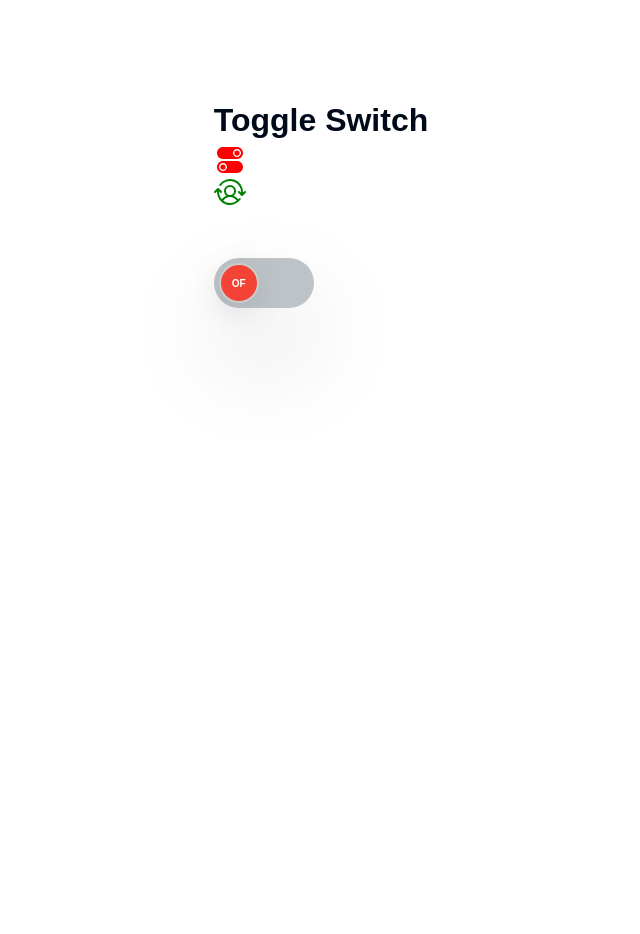
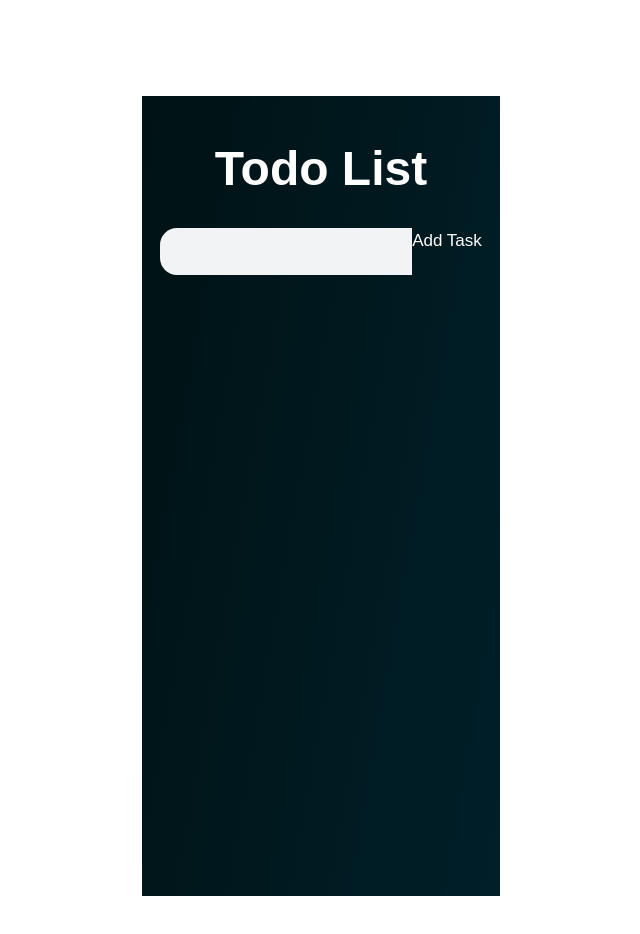
Before and after one commit to muktinathrajbanshi/reactJS2025, a React (Vite) app: page / in a window 1280 px wide. Shown: the top 934 px of the page, without its empty margins (319-959 px from the left). Before the commit the page ends 800 px from the top, so only its background shows below. Built offline with nearby package versions, Linux system fonts and the light colour scheme.

Commit message:
refresh is happened due to form now it's cleared

```diff
--- a/src/App.jsx
+++ b/src/App.jsx
@@ -4,7 +4,8 @@
 // import { DerivedState } from "./components/DericedState";
 // import { LiftStateUp } from "./components/LiftStateUp";
 import "./components/Netflix.module.css";
-import { ToggleSwitch } from "./projects/ToggleSwitch/ToggleSwitch";
+import { Todo } from "./projects/Todo/Todo";
+// import { ToggleSwitch } from "./projects/ToggleSwitch/ToggleSwitch";
 // import { EventHandling } from "./components/EventHandling";
 // import { EventProps } from "./components/EventProps";
 // import { EventPropagation } from "./components/EventPropagation";
@@ -22,7 +23,8 @@ const App = () => {
     {/* <Sibling /> */}
     {/* <DerivedState /> */}
     {/* <LiftStateUp /> */}
-    <ToggleSwitch />
+    {/* <ToggleSwitch /> */}
+    <Todo />
     </section>
   );
 };
--- a/src/components/EV.css
+++ b/src/components/EV.css
@@ -1,4 +1,4 @@
-.main-div {
+/* .main-div {
   display: flex;
   flex-direction: column;
   justify-content: center;
--- a/src/projects/Todo/Todo.css
+++ b/src/projects/Todo/Todo.css
@@ -77,3 +77,7 @@ form input {
   background-color: #f2f3f4;
   color: var(--primary-color);
 }
+
+.todo-input {
+  color: #000;
+}
--- a/src/projects/Todo/Todo.jsx
+++ b/src/projects/Todo/Todo.jsx
@@ -1,7 +1,17 @@
-import React from 'react';
+import React, { useState } from 'react';
 import "./Todo.css";
 
 export const Todo = () => {
+    const [inputValue, setInputValue] = useState("");
+
+    const handleInputChange = (value) => {
+        setInputValue(value);
+    };
+
+    const handleFormSubmit = (event) => {
+        event.preventDefault();
+    };
+
   return (
     <>
       <div className="todo-container">
@@ -9,9 +19,15 @@ export const Todo = () => {
             <h1>Todo List</h1>
         </header>
         <section className="form">
-            <form>
+            <form onSubmit={handleFormSubmit}>
                 <div>
-                    <input type="text" className="todo-input" autoComplete="off" />
+                    <input
+                    type="text"
+                    className="todo-input"
+                    autoComplete="off"
+                    value={inputValue}
+                    onChange={(event) => handleInputChange(event.target.value) }
+                    />
                 </div>
                 <div>
                     <button type="submit" className="todo-btn">Add Task</button>
```
